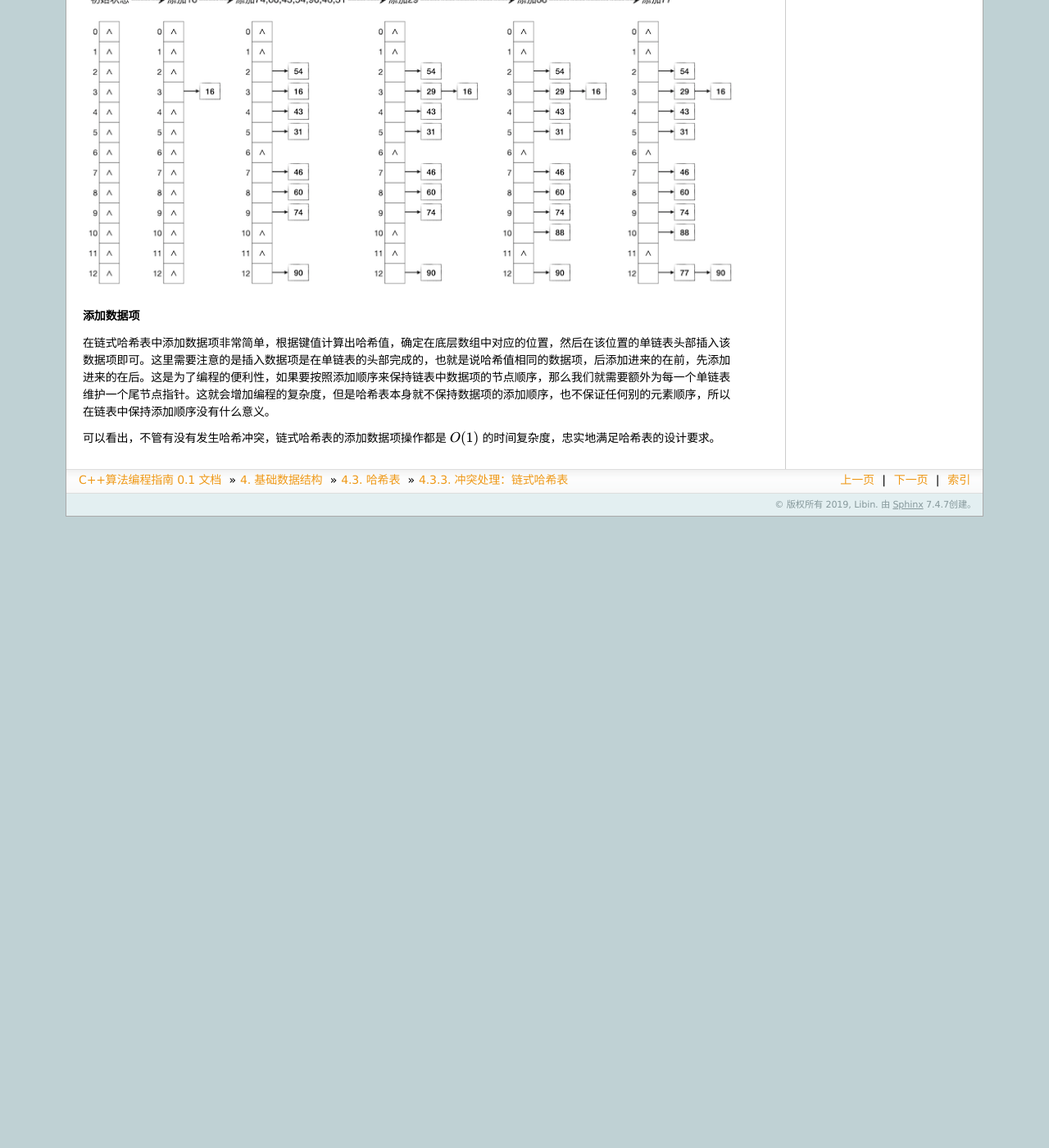
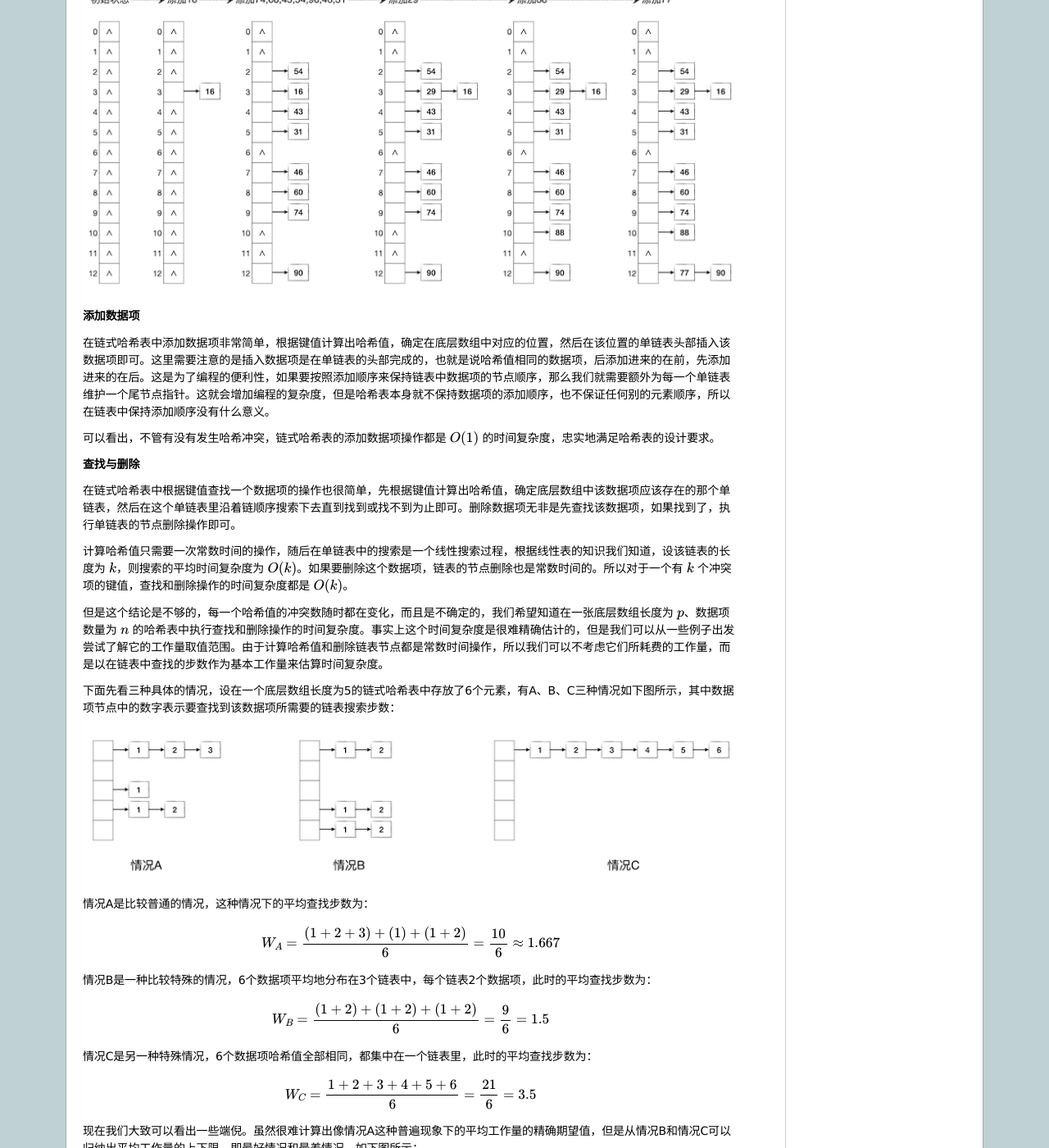
Before and after one commit to majorli/algo_guide, a Sphinx documentation site: the page built from source/ch03/sec03/333_hash_3.rst, in a window 1280 px wide and 1400 px high, scrolled down 510 px. Shown: the whole window at 82% size. Built offline with Sphinx 7.4.7, drawn with Linux system fonts in a browser that asks for light colours; formulas are drawn with MathJax 3; before the commit the page ends 1140 px from its top, so only the background shows below that; some of the changed text lies outside the part shown.

Commit message:
20200722_0017draft_333_writing

```diff
--- a/source/ch03/sec03/333_hash_3.rst
+++ b/source/ch03/sec03/333_hash_3.rst
@@ -19,3 +19,59 @@
 在链式哈希表中添加数据项非常简单，根据键值计算出哈希值，确定在底层数组中对应的位置，然后在该位置的单链表头部插入该数据项即可。这里需要注意的是插入数据项是在单链表的头部完成的，也就是说哈希值相同的数据项，后添加进来的在前，先添加进来的在后。这是为了编程的便利性，如果要按照添加顺序来保持链表中数据项的节点顺序，那么我们就需要额外为每一个单链表维护一个尾节点指针。这就会增加编程的复杂度，但是哈希表本身就不保持数据项的添加顺序，也不保证任何别的元素顺序，所以在链表中保持添加顺序没有什么意义。
 
 可以看出，不管有没有发生哈希冲突，链式哈希表的添加数据项操作都是 :math:`O(1)` 的时间复杂度，忠实地满足哈希表的设计要求。
+
+**查找与删除**
+
+在链式哈希表中根据键值查找一个数据项的操作也很简单，先根据键值计算出哈希值，确定底层数组中该数据项应该存在的那个单链表，然后在这个单链表里沿着链顺序搜索下去直到找到或找不到为止即可。删除数据项无非是先查找该数据项，如果找到了，执行单链表的节点删除操作即可。
+
+计算哈希值只需要一次常数时间的操作，随后在单链表中的搜索是一个线性搜索过程，根据线性表的知识我们知道，设该链表的长度为 :math:`k`\ ，则搜索的平均时间复杂度为 :math:`O(k)`\ 。如果要删除这个数据项，链表的节点删除也是常数时间的。所以对于一个有 :math:`k` 个冲突项的键值，查找和删除操作的时间复杂度都是 :math:`O(k)`\ 。
+
+但是这个结论是不够的，每一个哈希值的冲突数随时都在变化，而且是不确定的，我们希望知道在一张底层数组长度为 :math:`p`\ 、数据项数量为 :math:`n` 的哈希表中执行查找和删除操作的时间复杂度。事实上这个时间复杂度是很难精确估计的，但是我们可以从一些例子出发尝试了解它的工作量取值范围。由于计算哈希值和删除链表节点都是常数时间操作，所以我们可以不考虑它们所耗费的工作量，而是以在链表中查找的步数作为基本工作量来估算时间复杂度。
+
+下面先看三种具体的情况，设在一个底层数组长度为5的链式哈希表中存放了6个元素，有A、B、C三种情况如下图所示，其中数据项节点中的数字表示要查找到该数据项所需要的链表搜索步数：
+
+.. image:: ../../images/333_linked_ht_1.png
+
+情况A是比较普通的情况，这种情况下的平均查找步数为：
+
+.. math::
+
+   W_A=\frac{(1+2+3)+(1)+(1+2)}{6}=\frac{10}{6}\approx1.667
+
+情况B是一种比较特殊的情况，6个数据项平均地分布在3个链表中，每个链表2个数据项，此时的平均查找步数为：
+
+.. math::
+
+   W_B=\frac{(1+2)+(1+2)+(1+2)}{6}=\frac{9}{6}=1.5
+
+情况C是另一种特殊情况，6个数据项哈希值全部相同，都集中在一个链表里，此时的平均查找步数为：
+
+.. math::
+
+   W_C=\frac{1+2+3+4+5+6}{6}=\frac{21}{6}=3.5
+
+现在我们大致可以看出一些端倪。虽然很难计算出像情况A这种普遍现象下的平均工作量的精确期望值，但是从情况B和情况C可以归纳出平均工作量的上下限，即最好情况和最差情况，如下图所示：
+
+.. image:: ../../images/333_linked_ht_2.png
+
+显然情况B代表了比较好的状况，我们可以确信，数据项在各条链表中分布越均匀，平均查找工作量就越低。如果完全均匀地分布在 :math:`q` 条链表中，每条链表恰好 `k` 项，那么平均工作量为：
+
+.. math::
+
+   \frac{q(1+2+\cdots+k)}{qk}=\frac{{1\over2}qk(k+1)}{qk}=\frac{k+1}{2}
+
+数据项的总数量为 :math:`n=qk`\ ，所以当 :math:`q` 达到最大值 :math:`q=p` 时，:math:`k` 会达到最小值 :math:`k={n\over p}`\ ，此时的平均查找工作量也达到最小。这就是最佳情况：:emphasis:`数据项的数量恰为底层数组长度的倍数且所有数据项完全均匀地分布在所有哈希值上`\ 。这种最好情况下的查找时间复杂度为 :math:`O({n\over p})`\ 。
+
+.. admonition:: 思考
+
+   实际情况下，不能指望数据项的数量 :math:`n` 总是底层数组长度 :math:`p` 的倍数。通常的情况可以设 :math:`n=kp+r`\ ，其中 :math:`0\le r \lt p`\ ，即 :math:`r` 是余数。这时的最好情况是什么？平均查找工作量会在什么范围内？时间复杂度有没有变化呢？更进一步，能不能推导出工作量的表达式呢？
+
+最差情况当然就是类似情况C的样子，\ :emphasis:`所有数据项集中在一个哈希值上`\ 。此时哈希表事实上已经退化成了一个单链表，或者说退化成了线性表。以前已经讲述过，此时查找的平均工作量为：
+
+.. math::
+
+   \frac{1+2+\cdots+n}{n}=\frac{n+1}{2}
+
+所以最差情况的查找时间复杂度为 :math:`O(n)`\ 。
+
+**链式哈希表小结**
```
Also changed, not shown: source/images/333_linked_ht_1.png (added), source/images/333_linked_ht_2.png (added).
